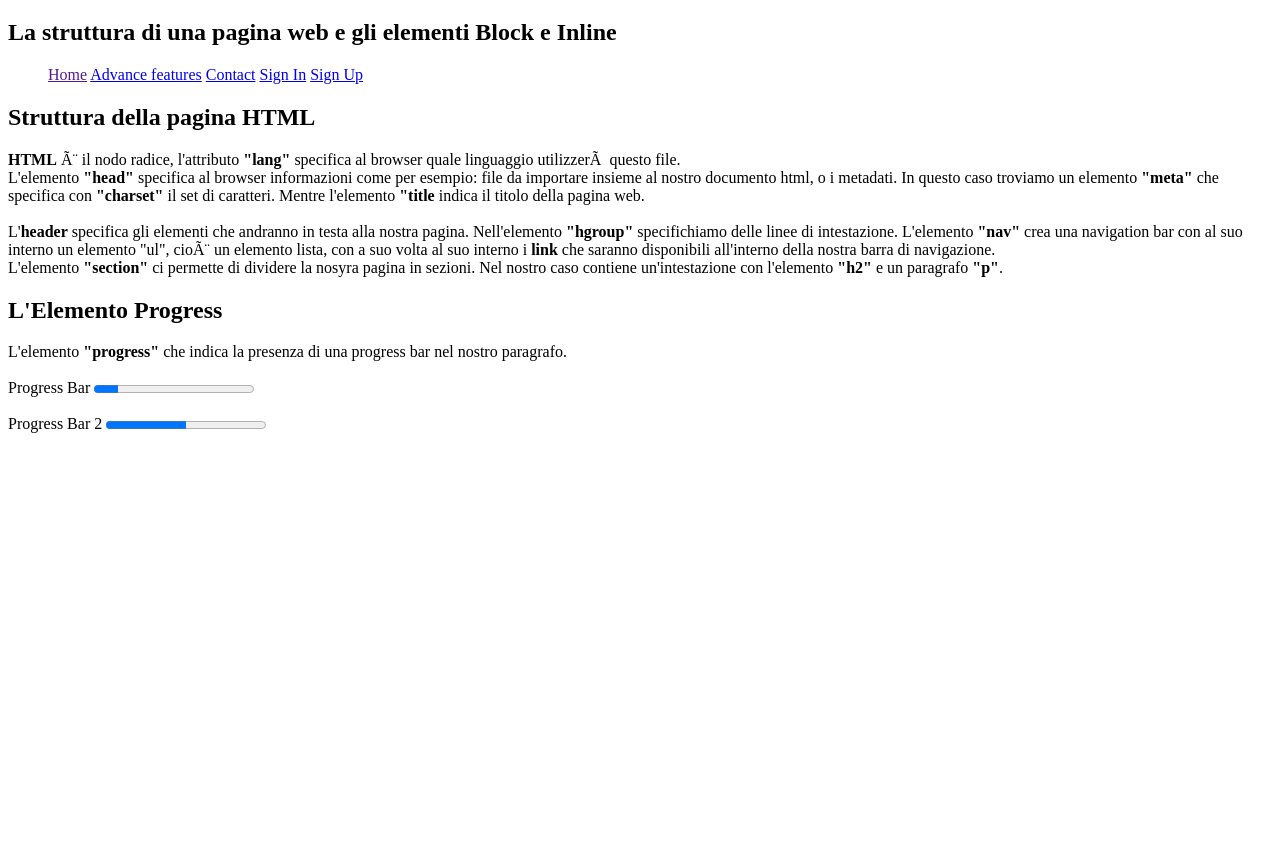
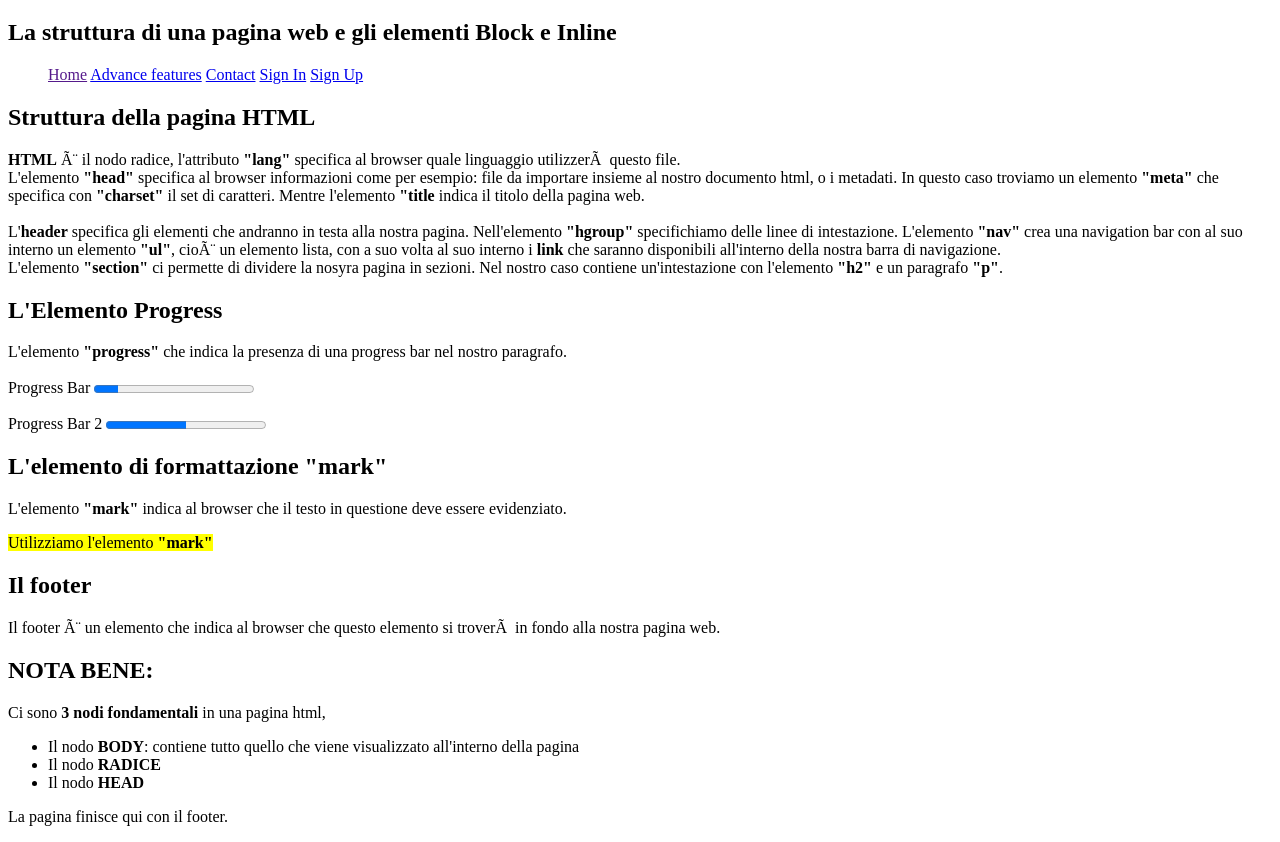
Before and after one commit to Claudiasals/MiaTech, a plain HTML site: page index2.html in a window 1280 px wide. Shown: the part 61-903 px from the top of the page. Before the commit the page ends 800 px from the top, so only its background shows below. Drawn offline with Linux system fonts and the light colour scheme.

Commit message:
Inseriti elementi: progress, mark, section, b e br.

```diff
--- a/index2.html
+++ b/index2.html
@@ -40,7 +40,7 @@
             In questo caso troviamo un elemento <b>"meta"</b> che specifica con <b>"charset"</b> il set di caratteri. Mentre l'elemento <b>"title</b> indica il titolo della pagina web. <br>
             <br>L'<b>header</b> specifica gli elementi che andranno in testa alla nostra pagina.
             Nell'elemento <b> "hgroup" </b>specifichiamo delle linee di intestazione.
-            L'elemento <b>"nav"</b> crea una navigation bar con al suo interno un elemento "ul", cioè un elemento lista, con a suo volta al suo interno i <b>link</b> che saranno disponibili all'interno della nostra barra di navigazione. <br>
+            L'elemento <b>"nav"</b> crea una navigation bar con al suo interno un elemento <b>"ul"</b>, cioè un elemento lista, con a suo volta al suo interno i <b>link</b> che saranno disponibili all'interno della nostra barra di navigazione. <br>
             L'elemento <b>"section"</b> ci permette di dividere la nosyra pagina in sezioni. Nel nostro caso contiene un'intestazione con l'elemento <b>"h2"</b> e un paragrafo <b>"p"</b>.
         </p>
     </section>
@@ -55,8 +55,30 @@
             Progress Bar 2 <progress max="100" value="50"></progress>
         </p>
     </section>
+
     <section>
+    <h2> L'elemento di formattazione "mark"</h2>
+    <p> L'elemento <b>"mark"</b> indica al browser che il testo in questione deve essere evidenziato. </p>
+    <mark> Utilizziamo l'elemento <b>"mark"</b></mark>
+    </section>
 
+    <section>
+        <h2> Il footer </h2>
+        <p> Il footer è un elemento che indica al browser che questo elemento si troverà in fondo alla nostra pagina web.</p>
     </section>
+    <section>
+        <h2> NOTA BENE: </h2>
+        <p> Ci sono <b>3 nodi fondamentali</b> in una pagina html,
+            <ul>
+                <li>Il nodo <B>BODY</B>: contiene tutto quello che viene visualizzato all'interno della pagina
+                </li>
+                <li>Il nodo <b>RADICE</b></li>
+                <li>Il nodo <b>HEAD</b></li>
+            </ul>
+        </p>
+    </section>
+    <footer>
+        <p> La pagina finisce qui con il footer. </p>
+    </footer>
 </body>
 </html>
```
